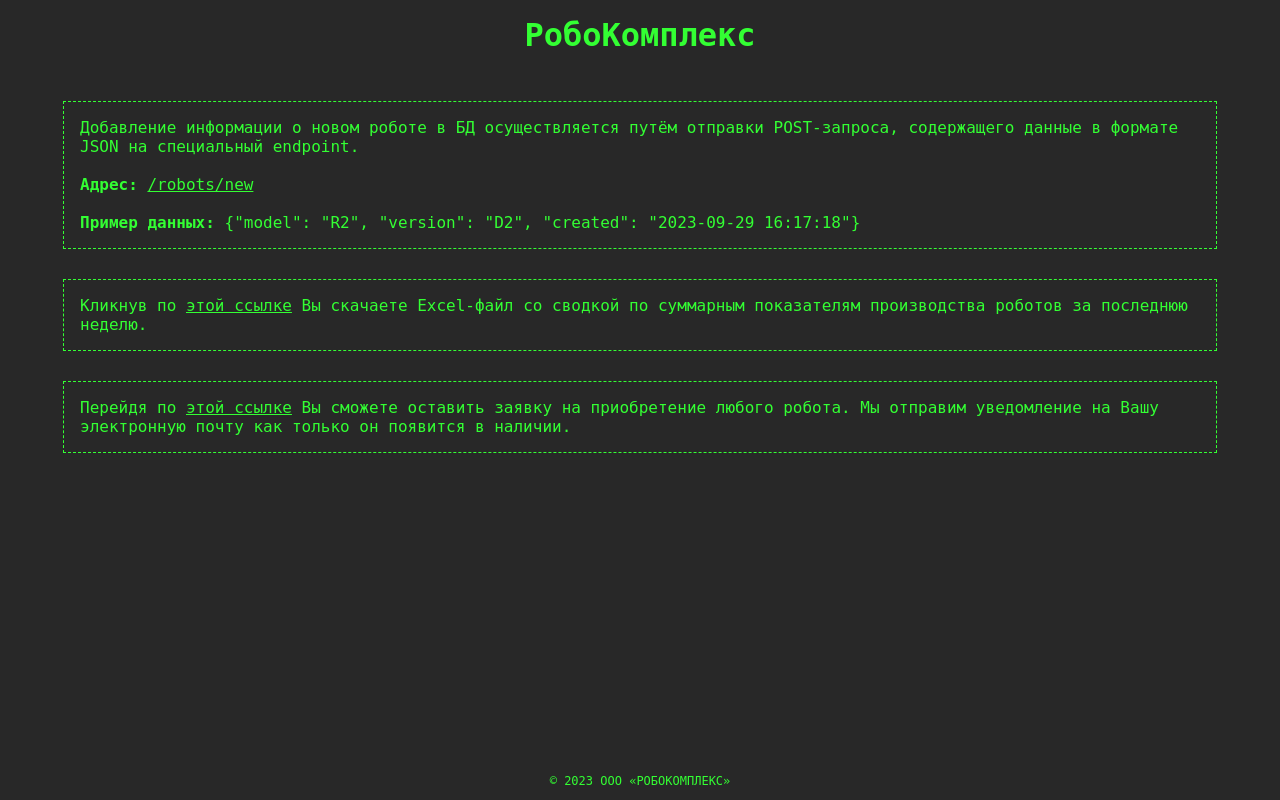
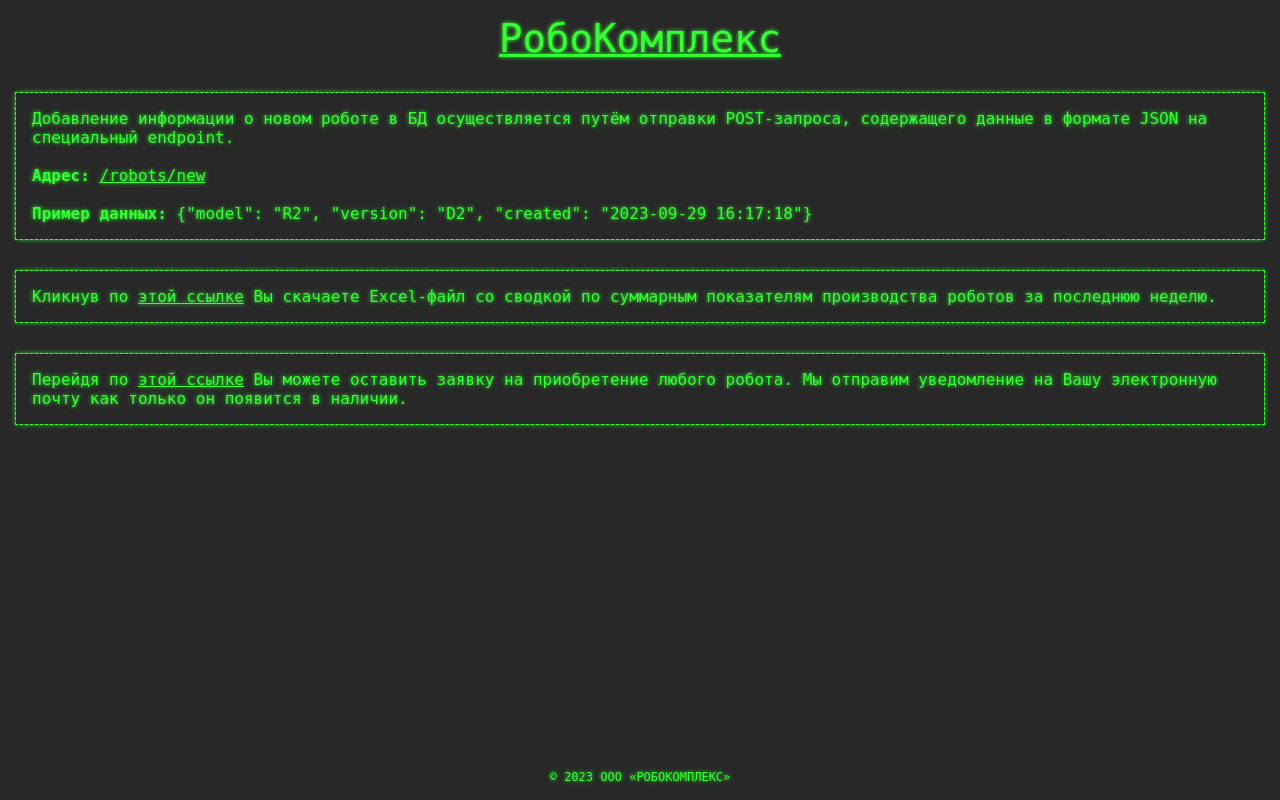
Before and after one commit to JustKappaMan/R4C-Interview-Task, a Django app: page / in a window 1280 px wide. Run offline with Django 4.2, Linux system fonts and the light colour scheme.

Commit message:
Add more views and refine existing ones

```diff
--- a/home/templates/home/index.html
+++ b/home/templates/home/index.html
@@ -1,17 +1,17 @@
 {% extends "base.html" %}
 
 {% block content %}
-    <div class="main-page-section">
+    <div class="retro">
         <p>Добавление информации о новом роботе в БД осуществляется путём отправки POST-запроса, содержащего данные в формате JSON на специальный endpoint.</p>
         <br>
         <p><b>Адрес: </b><a href="{% url 'new_robot_view' %}">/robots/new</a></p>
         <br>
         <p><b>Пример данных: </b><code>{"model": "R2", "version": "D2", "created": "2023-09-29 16:17:18"}</code></p>
     </div>
-    <div class="main-page-section">
+    <div class="retro">
         <p>Кликнув по <a href="{% url 'last_week_stats_view' %}">этой ссылке</a> Вы скачаете Excel-файл со сводкой по суммарным показателям производства роботов за последнюю неделю.</p>
     </div>
-    <div class="main-page-section">
-        <p>Перейдя по <a href="{% url 'new_order_view' %}">этой ссылке</a> Вы сможете оставить заявку на приобретение любого робота. Мы отправим уведомление на Вашу электронную почту как только он появится в наличии.</p>
+    <div class="retro">
+        <p>Перейдя по <a href="{% url 'new_order_view' %}">этой ссылке</a> Вы можете оставить заявку на приобретение любого робота. Мы отправим уведомление на Вашу электронную почту как только он появится в наличии.</p>
     </div>
 {% endblock content %}
--- a/home/views.py
+++ b/home/views.py
@@ -1,8 +1,8 @@
 from django.shortcuts import render
+from django.http import HttpRequest, HttpResponse
 from django.views.decorators.http import require_GET
-from django.http import HttpRequest, HttpResponse, HttpResponseNotAllowed
 
 
 @require_GET
-def index_view(request: HttpRequest) -> HttpResponse | HttpResponseNotAllowed:
+def index_view(request: HttpRequest) -> HttpResponse:
     return render(request, template_name="home/index.html")
--- /dev/null
+++ b/orders/templates/orders/fail.html
@@ -0,0 +1,5 @@
+{% extends 'base.html' %}
+
+{% block content %}
+    <div class="retro">Что-то пошло не так! Пожалуйста, попробуйте ещё раз.</div>
+{% endblock content %}
--- /dev/null
+++ b/orders/templates/orders/success.html
@@ -0,0 +1,5 @@
+{% extends 'base.html' %}
+
+{% block content %}
+    <div class="retro">Заявка успешно создана! Мы свяжемся с Вами как только робот будет в наличии.</div>
+{% endblock content %}
--- a/orders/urls.py
+++ b/orders/urls.py
@@ -1,8 +1,10 @@
 from django.urls import path
 
-from orders.views import new_order_view
+from orders.views import new_order_view, successful_order_view, failed_order_view
 
 
 urlpatterns = [
     path("new/", new_order_view, name="new_order_view"),
+    path("success/", successful_order_view, name="successful_order_view"),
+    path("fail/", failed_order_view, name="failed_order_view"),
 ]
--- /dev/null
+++ b/robots/templates/robots/fail.html
@@ -0,0 +1,5 @@
+{% extends 'base.html' %}
+
+{% block content %}
+    <div class="retro">Ошибка при формировании отчёта! Пожалуйста, попробуйте ещё раз.</div>
+{% endblock content %}
--- a/robots/urls.py
+++ b/robots/urls.py
@@ -1,9 +1,10 @@
 from django.urls import path
 
-from robots.views import new_robot_view, last_week_stats_view
+from robots.views import new_robot_view, last_week_stats_view, last_week_stats_error_view
 
 
 urlpatterns = [
     path('new/', new_robot_view, name="new_robot_view"),
     path('last-week-stats/', last_week_stats_view, name="last_week_stats_view"),
+    path('last-week-stats-error/', last_week_stats_error_view, name="last_week_stats_error_view"),
 ]
--- a/static/css/style.css
+++ b/static/css/style.css
@@ -2,6 +2,7 @@
     --retroGreen: #33FF33;
     --retroBlack: #282828;
     font-size: 16px;
+    text-shadow: 0 0 4px var(--retroGreen);
 }
 
 * {
@@ -22,27 +23,66 @@ body {
     min-height: 100vh;
     display: flex;
     flex-direction: column;
+    padding: 1em;
 }
 
 header {
-    min-height: 1em;
-    margin: 1em 0;
+    min-height: min-content;
     text-align: center;
+    font-size: xxx-large;
 }
 
 main {
     flex: 1;
-}
-
-.main-page-section {
-    padding: 1em;
-    margin: 2em 4em;
-    outline: 1px dashed var(--retroGreen);
+    margin: 0 auto;
 }
 
 footer {
-    min-height: 1em;
-    margin: 1em 0;
+    min-height: min-content;
     text-align: center;
     font-size: small;
 }
+
+a:hover {
+    text-shadow: 0 0 10px var(--retroGreen);
+}
+
+div.retro {
+    margin: 2em 0;
+    padding: 1em;
+    outline: 1px dashed var(--retroGreen);
+    box-shadow: 0 0 5px var(--retroGreen);
+}
+
+form.retro {
+    display: inline-block;
+    margin: 2em 0;
+    padding: 1em;
+    outline: 1px dashed var(--retroGreen);
+    box-shadow: 0 0 5px var(--retroGreen);
+}
+
+
+input.retro {
+    padding: 2px;
+    border: 1px solid var(--retroGreen);
+    box-shadow: 0 0 5px var(--retroGreen);
+}
+
+input.retro:focus, input.retro:hover {
+    outline: none !important;
+    box-shadow: 0 0 10px var(--retroGreen);
+}
+
+
+input[type="submit"].retro {
+    padding: 4px;
+    border: 1px solid var(--retroGreen);
+    box-shadow: 0 0 5px var(--retroGreen);
+}
+
+input[type="submit"].retro:hover, input[type="submit"].retro:focus {
+    cursor: pointer;
+    outline: none !important;
+    box-shadow: 0 0 10px var(--retroGreen);
+}
--- a/templates/base.html
+++ b/templates/base.html
@@ -23,7 +23,7 @@
     <title>РобоКомплекс</title>
 </head>
 <body>
-    <header><h1>РобоКомплекс</h1></header>
+    <header><a href="/" class="decoration-none">РобоКомплекс</a></header>
     <main>{% block content %}{% endblock content %}</main>
     <footer>&copy; 2023 ООО «РОБОКОМПЛЕКС»</footer>
 </body>
```
Also changed, not shown: orders/templates/orders/order.html (+8 -6 lines), orders/views.py (+22 -7 lines), robots/views.py (+12 -4 lines).
